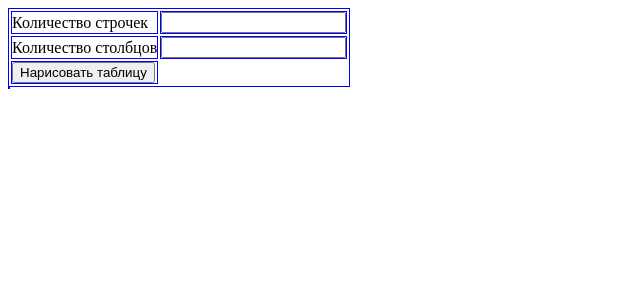
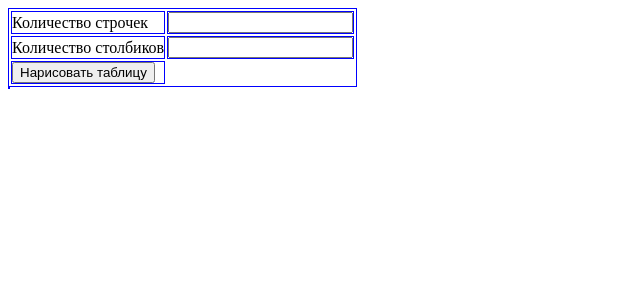
Before and after one commit to lyubomyr83/oleg, a PHP site: page /pifagor.php in a window 1280 px wide. Shown: the top 300 px of the page, without its empty margins (0-640 px from the left). Run offline with PHP 8.4, Linux system fonts and the light colour scheme; data that the repository does not hold is empty.

Commit message:
Проверочный коммит

```diff
--- a/pifagor.php
+++ b/pifagor.php
@@ -5,7 +5,7 @@ require_once "header.php";
 <form method="post">
     <table>
         <tr><td>Количество строчек</td><td><input type="text" name="tr"></td></tr>
-        <tr><td>Количество столбцов</td><td><input type="text" name="td"></td></tr>
+        <tr><td>Количество столбиков</td><td><input type="text" name="td"></td></tr>
         <tr><td><input type="submit" value="Нарисовать таблицу"></td></tr>
     </table>
 </form>
```
